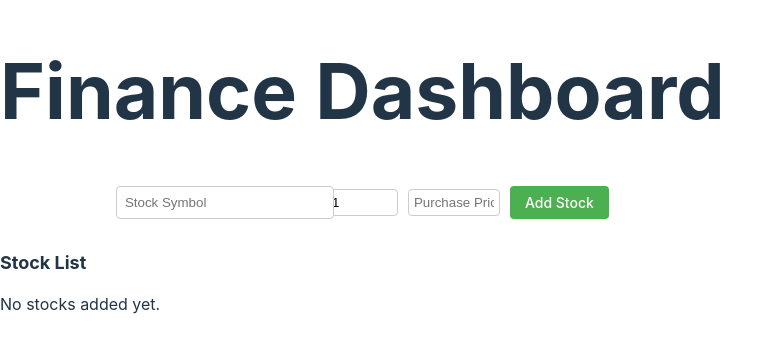
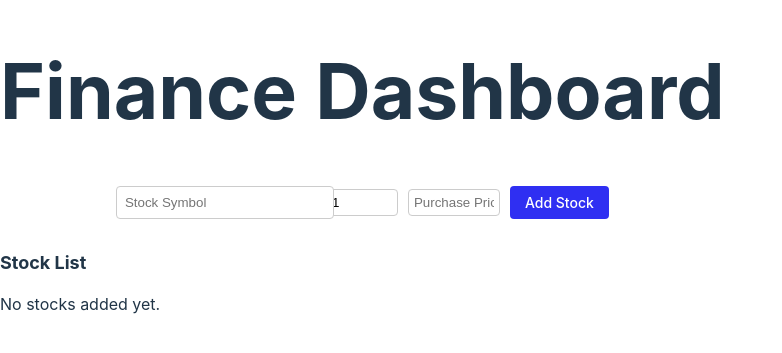
Before and after one commit to jayelinjiaqi/capstone-jayelin-se100, a React (Vite) app: page / in a window 1280 px wide. Shown: the part 235-588 px from the top of the page, without its empty margins (0-782 px from the left). Built offline with nearby package versions, Linux system fonts and the light colour scheme.

Commit message:
color blue

```diff
--- a/src/App.css
+++ b/src/App.css
@@ -15,7 +15,7 @@
 button {
   padding: 8px 15px;
   font-size: 14px;
-  background-color: #4CAF50;
+  background-color: rgb(47, 47, 242);
   color: white;
   border: none;
   border-radius: 4px;
@@ -23,7 +23,7 @@ button {
 }
 
 button:hover {
-  background-color: #45a049;
+  background-color: #408bec;
 }
 
 .stock-list {
```
